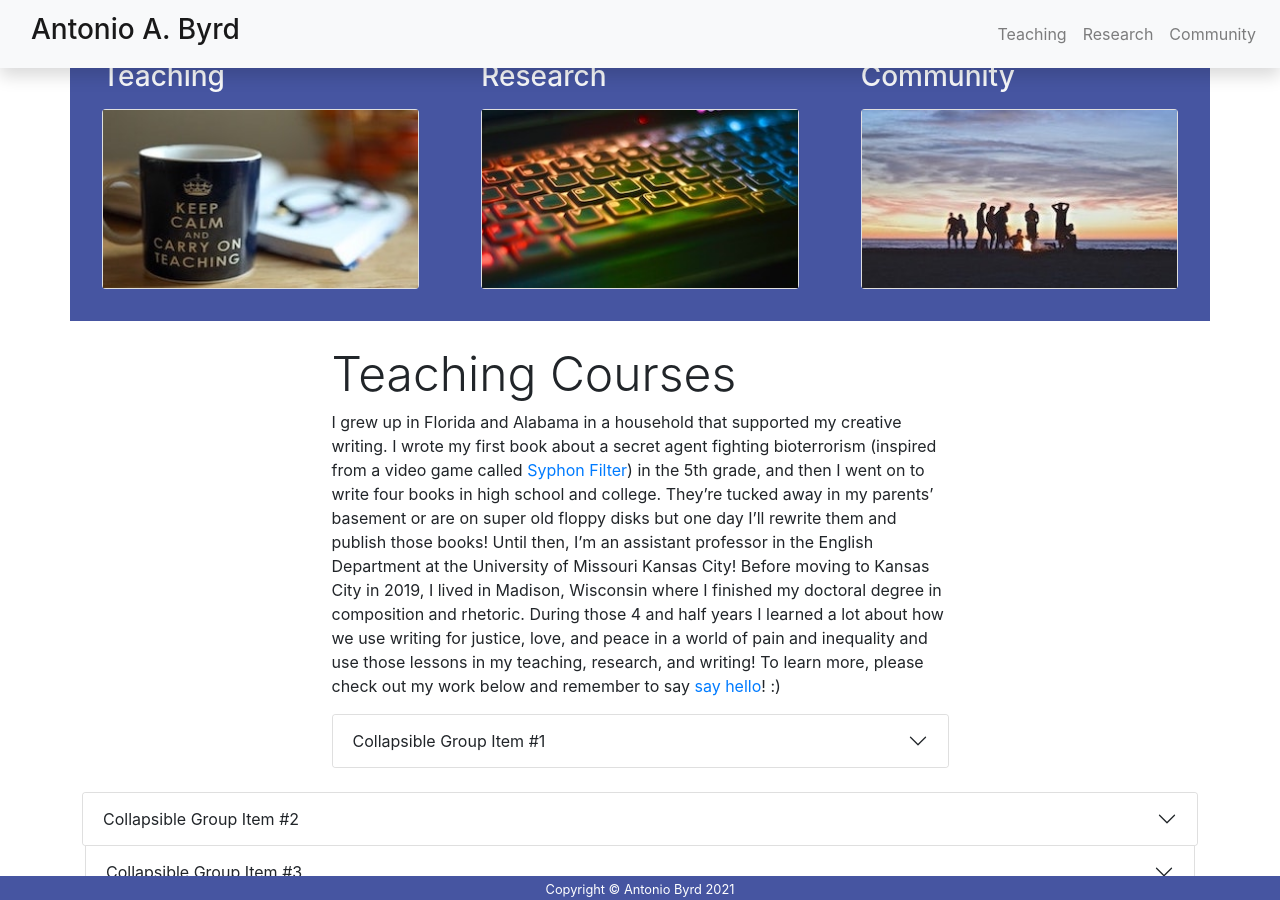
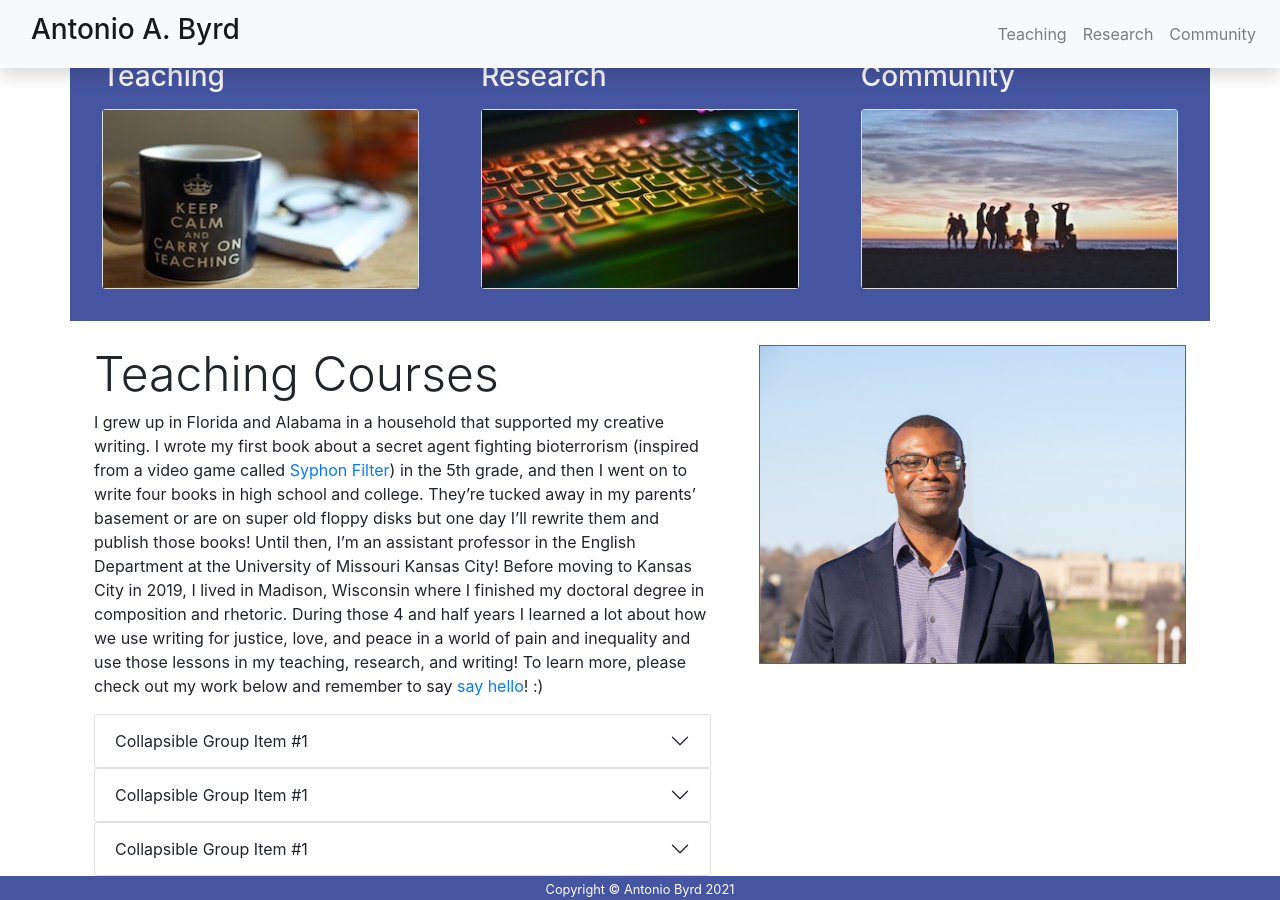
Before and after one commit to abyrd15/abyrd15.github.io, a Jekyll site: the page built from index.markdown, in a window 1280 px wide and 900 px high, scrolled down 1290 px. Built offline with Jekyll 4.4.1, drawn with Linux system fonts in a browser that asks for light colours; nearby versions of some CDN libraries.

Commit message:
Copied item 1 three two times

```diff
--- a/_includes/home/section_teaching.html
+++ b/_includes/home/section_teaching.html
@@ -19,36 +19,34 @@
                               Anim pariatur cliche reprehenderit, enim eiusmod high life accusamus terry richardson ad squid. 3 wolf moon officia aute, non cupidatat skateboard dolor brunch. Food truck quinoa nesciunt laborum eiusmod. Brunch 3 wolf moon tempor, sunt aliqua put a bird on it squid single-origin coffee nulla assumenda shoreditch et. Nihil anim keffiyeh helvetica, craft beer labore wes anderson cred nesciunt sapiente ea proident. Ad vegan excepteur butcher vice lomo. Leggings occaecat craft beer farm-to-table, raw denim aesthetic synth nesciunt you probably haven't heard of them accusamus labore sustainable VHS.
                             </div>
                           </div>
-                        </div>
-                        <div class="accordion" id="accordionExample">
+                          <div class="accordion" id="accordionExample">
                             <div class="accordion-item">
-                                <h2 class="accordion-header" id="headingTwo">
-                                <button class="accordion-button collapsed" type="button" data-toggle="collapse" data-target="#collapseTwo" aria-expanded="false" aria-controls="collapseTwo">
-                                    Collapsible Group Item #2
+                                <h2 class="accordion-header" id="headingOne">
+                                <button class="accordion-button collapsed" type="button" data-toggle="collapse" data-target="#collapseOne" aria-expanded="true" aria-controls="collapseOne">
+                                    Collapsible Group Item #1
                                 </button>
                                 </h2>
                             </div>
                         </div>
-                          <div id="collapseTwo" class="collapse" aria-labelledby="headingTwo" data-parent="#accordionExample">
+                          <div id="collapseOne" class="collapse" aria-labelledby="headingOne" data-parent="#accordionExample">
                             <div class="accordion-body">
                               Anim pariatur cliche reprehenderit, enim eiusmod high life accusamus terry richardson ad squid. 3 wolf moon officia aute, non cupidatat skateboard dolor brunch. Food truck quinoa nesciunt laborum eiusmod. Brunch 3 wolf moon tempor, sunt aliqua put a bird on it squid single-origin coffee nulla assumenda shoreditch et. Nihil anim keffiyeh helvetica, craft beer labore wes anderson cred nesciunt sapiente ea proident. Ad vegan excepteur butcher vice lomo. Leggings occaecat craft beer farm-to-table, raw denim aesthetic synth nesciunt you probably haven't heard of them accusamus labore sustainable VHS.
                             </div>
                           </div>
+                          <div class="accordion" id="accordionExample">
+                            <div class="accordion-item">
+                                <h2 class="accordion-header" id="headingOne">
+                                <button class="accordion-button collapsed" type="button" data-toggle="collapse" data-target="#collapseOne" aria-expanded="true" aria-controls="collapseOne">
+                                    Collapsible Group Item #1
+                                </button>
+                                </h2>
+                            </div>
                         </div>
-                        <div class="accordion-item">
-                            <h2 class="accordion-header" id="headingThree">
-                              <button class="accordion-button collapsed" type="button" data-toggle="collapse" data-target="#collapseThree" aria-expanded="false" aria-controls="collapseThree">
-                                Collapsible Group Item #3
-                              </button>
-                            </h2>
-                          </div>
-                          <div id="collapseThree" class="collapse" aria-labelledby="headingThree" data-parent="#accordionExample">
+                          <div id="collapseOne" class="collapse" aria-labelledby="headingOne" data-parent="#accordionExample">
                             <div class="accordion-body">
                               Anim pariatur cliche reprehenderit, enim eiusmod high life accusamus terry richardson ad squid. 3 wolf moon officia aute, non cupidatat skateboard dolor brunch. Food truck quinoa nesciunt laborum eiusmod. Brunch 3 wolf moon tempor, sunt aliqua put a bird on it squid single-origin coffee nulla assumenda shoreditch et. Nihil anim keffiyeh helvetica, craft beer labore wes anderson cred nesciunt sapiente ea proident. Ad vegan excepteur butcher vice lomo. Leggings occaecat craft beer farm-to-table, raw denim aesthetic synth nesciunt you probably haven't heard of them accusamus labore sustainable VHS.
                             </div>
                           </div>
-                        </div>
-                      </div>
                 </div>
                 <div class="col-sm-5 p-4">
                     <img class="img-fluid border border-primary border-5" src="assets/css/images/Byrd_portraitCity.jpg" alt="Image of Black man wearing a navy blue blazer and purple shirt; image of sky and museum in the distance background">
```
